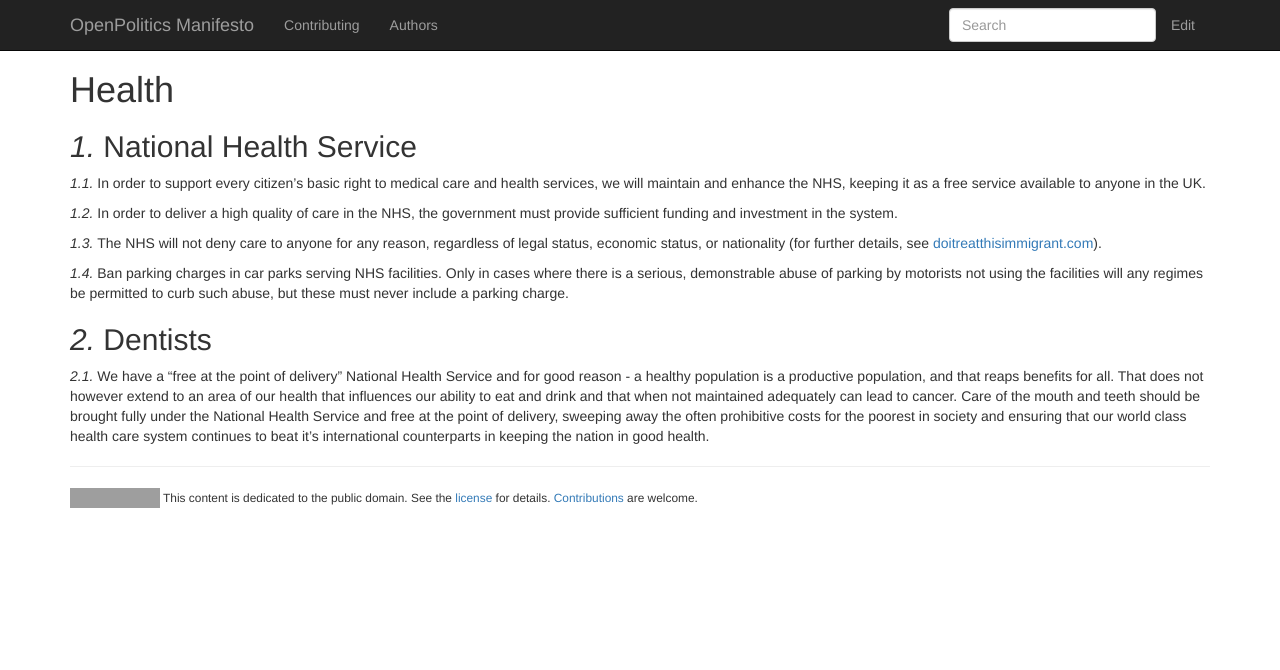
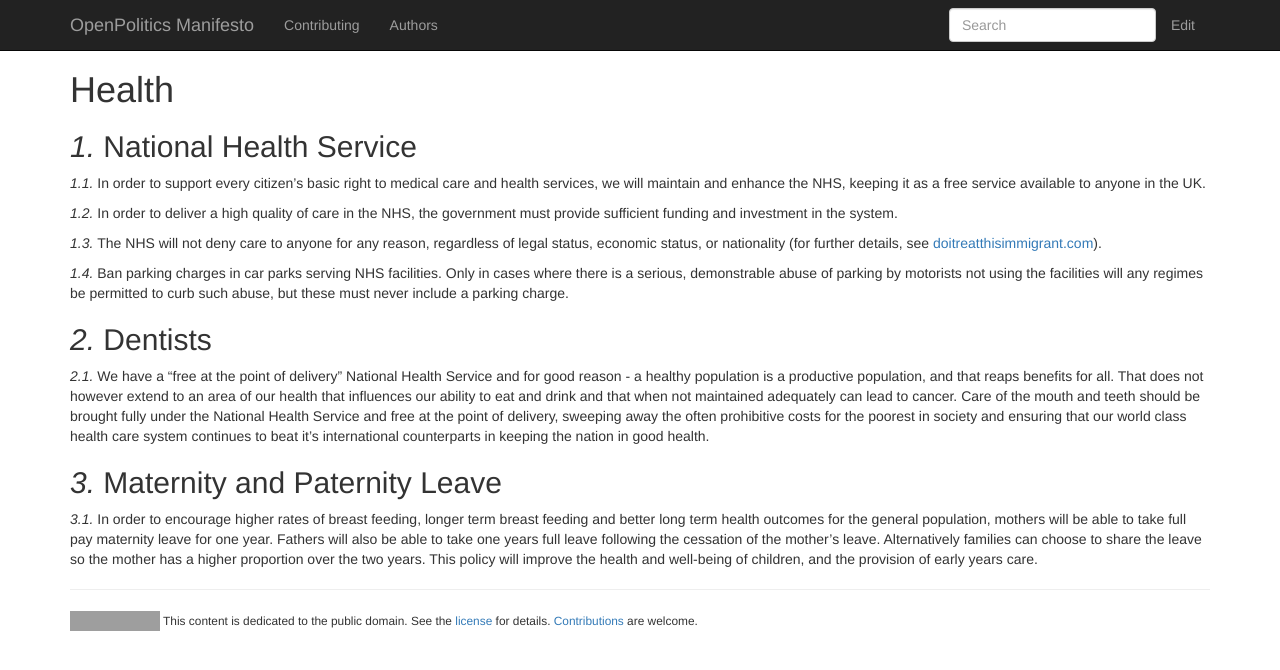
Before and after one commit to openpolitics/manifesto, a Jekyll site: the page built from health.md, in a window 1280 px wide. Shown: the top 670 px of the page. Built offline with Jekyll 4.4.1, drawn with Linux system fonts in a browser that asks for light colours; nearby versions of some CDN libraries; grey boxes are pictures that could not be loaded.

Commit message:
Update health.md
maternity and paternity leave

```diff
--- a/health.md
+++ b/health.md
@@ -18,3 +18,7 @@ Ban parking charges in car parks serving NHS facilities. Only in cases where the
 
 We have a "free at the point of delivery" National Health Service and for good reason - a healthy population is a productive population, and that reaps benefits for all. That does not however extend to an area of our health that influences our ability to eat and drink and that when not maintained adequately can lead to cancer.
 Care of the mouth and teeth should be brought fully under the National Health Service and free at the point of delivery, sweeping away the often prohibitive costs for the poorest in society and ensuring that our world class health care system continues to beat it's international counterparts in keeping the nation in good health.
+
+## Maternity and Paternity Leave
+
+In order to encourage higher rates of breast feeding, longer term breast feeding and better long term health outcomes for the general population, mothers will be able to take full pay maternity leave for one year. Fathers will also be able to take one years full leave following the cessation of the mother's leave. Alternatively families can choose to share the leave so the mother has a higher proportion over the two years. This policy will improve the health and well-being of children, and the provision of early years care.
```
